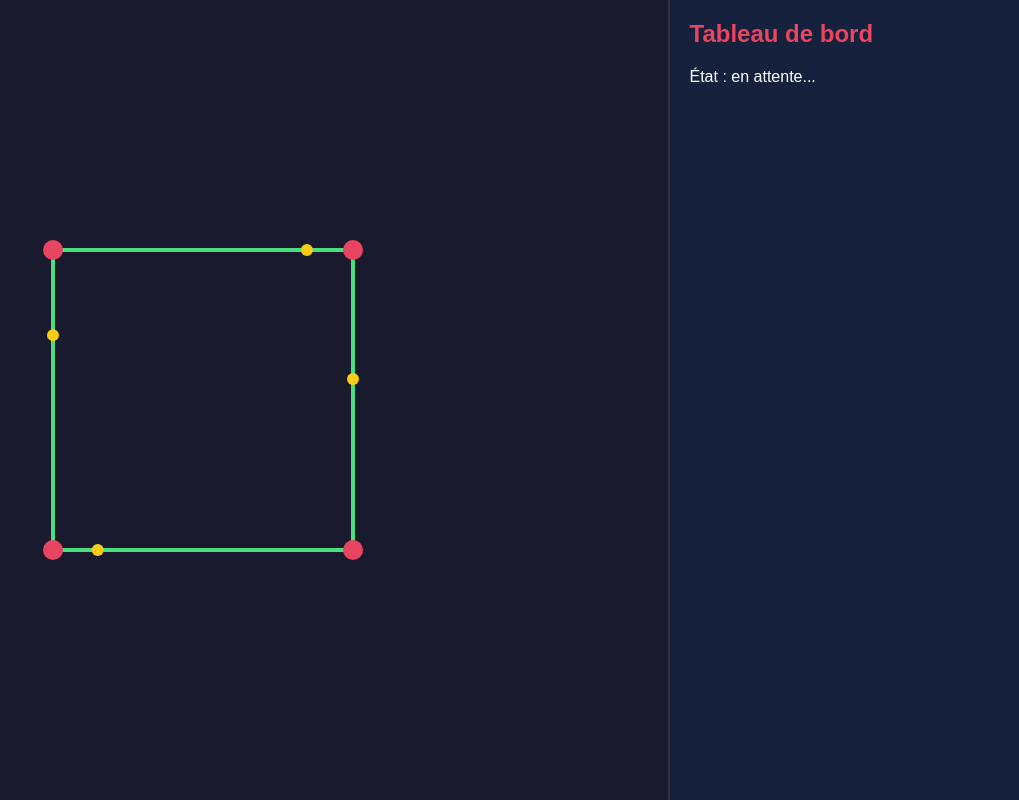
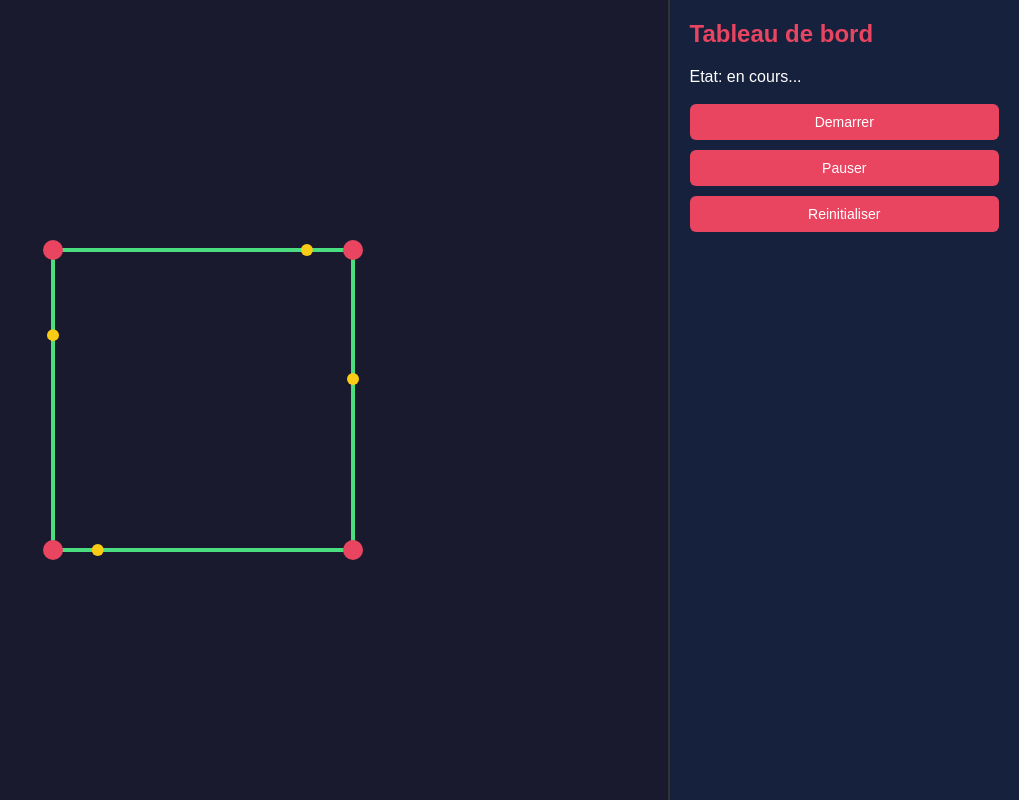
Before and after one commit to najororabiaza/simurba, a Django app: page / in a window 1280 px wide. Shown: the whole page, without its empty margins (261-1280 px from the left). Run offline with Django 5.2, Linux system fonts and the light colour scheme.

Commit message:
feat: dashboard controls start pause reset

```diff
--- a/traffic/static/traffic/js/simulation.js
+++ b/traffic/static/traffic/js/simulation.js
@@ -60,13 +60,36 @@ const canvas = document.getElementById('traffic-canvas');
         });
     }
 
+    let running = true;
+    let animationId;
+
     function loop() {
         ctx.clearRect(0, 0, canvas.width, canvas.height);
         drawRoads();
         drawNodes();
         drawVehicles();
         updateVehicles();
-        requestAnimationFrame(loop);
+        animationId = requestAnimationFrame(loop);
     }
 
+    document.getElementById('btn-start').addEventListener('click', () => {
+        if(!running) {
+            running = true;
+            document.getElementById('status').textContent= 'en cours...';
+            loop();
+        }
+    });
+
+    document.getElementById('btn-pause').addEventListener('click', () => {
+        running = false;
+        cancelAnimationFrame(animationId);
+        document.getElementById('status').textContent= 'en pause';
+    });
+
+    document.getElementById('btn-reset').addEventListener('click', () => {
+        vehicles.forEach(v => {v.progress = 0});
+        document.getElementById('status').textContent = 'en cours...';
+        if(!running) {running = true; loop();}
+    })    ;
+
     loop();
--- a/traffic/templates/traffic/base.html
+++ b/traffic/templates/traffic/base.html
@@ -10,6 +10,19 @@
         #canvas-zone { flex: 3; display: flex; align-items: center; justify-content: center; border-right: 2px solid #333; }
         #dashboard { flex: 1; padding: 20px; background: #16213e; }
         h2 { margin-bottom: 20px; color: #e94560; }
+        button {
+            display: block;
+            width: 100%;
+            margin-bottom: 10px;
+            padding: 10px;
+            background: #e94560;
+            color: white;
+            border: none;
+            border-radius: 6px;
+            cursor: pointer;
+            font-size: 14px;
+        }
+        button:hover { background: #c73652; }
     </style>
 </head>
 <body>
@@ -18,7 +31,11 @@
     </div>
     <div id="dashboard">
         <h2>Tableau de bord</h2>
-        <p>État : en attente...</p>
+        <p> Etat: <span id="status">en cours...</span></p>
+        <br>
+        <button id="btn-start">Demarrer</button>
+        <button id="btn-pause">Pauser</button>
+        <button id="btn-reset">Reinitialiser</button>
     </div>
     <script src="{% static 'traffic/js/simulation.js' %}"></script>
 </body>
```
